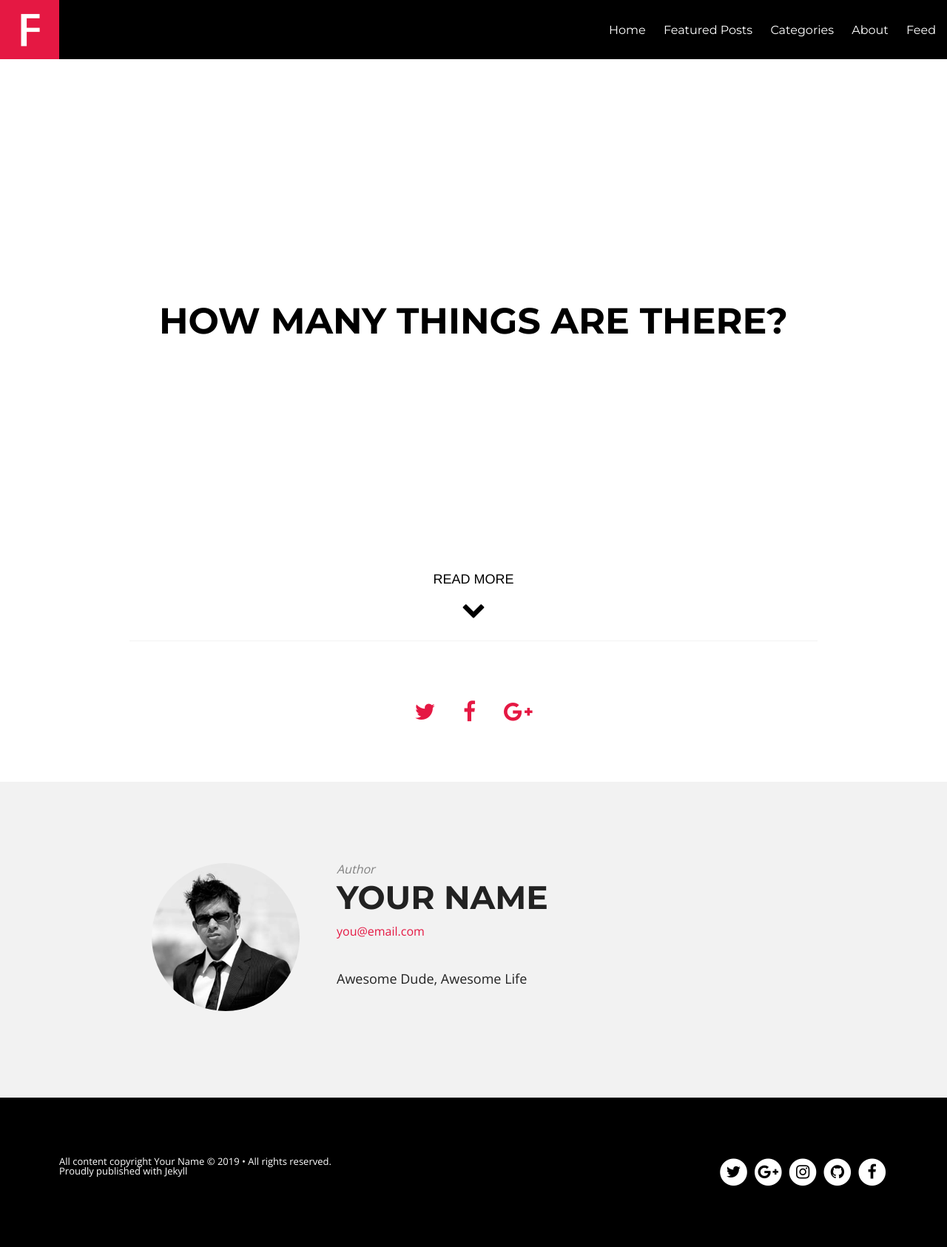
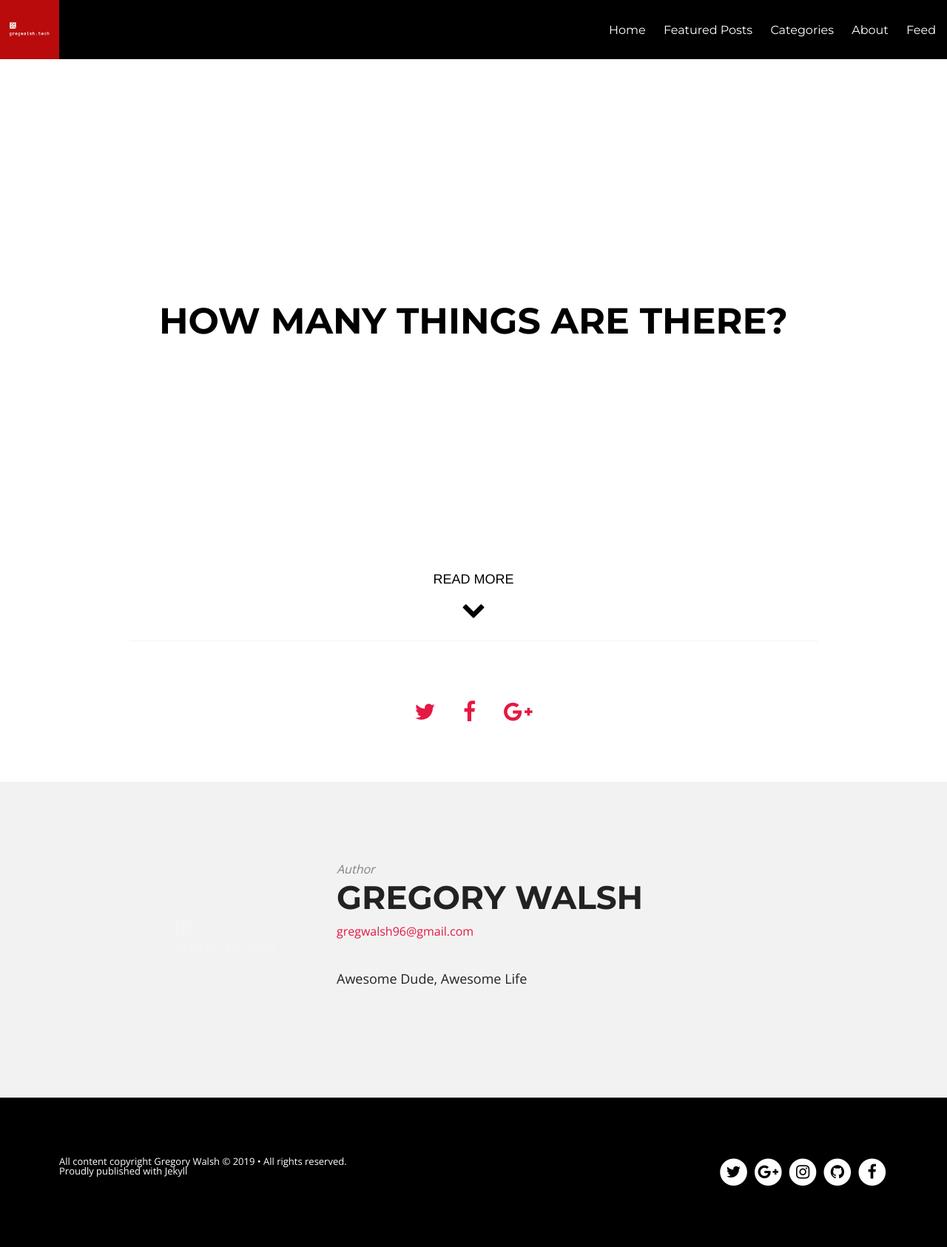
Before and after one commit to walshg3/walshg3.github.io, a Jekyll site: the page built from _posts/2014-05-15-how-many-things-are-there.md, in a window 1280 px wide. Shown: the whole page at 74% size. Built offline with Jekyll 4.4.1, drawn with Linux system fonts in a browser that asks for light colours; nearby versions of some CDN libraries.

Commit message:
Personalization

```diff
--- a/_config.yml
+++ b/_config.yml
@@ -1,7 +1,7 @@
-title:            Notepad
-description:      "Blogging is fun"
-logo:             logo3.png
-disqus_shortname: hmfaysal
+title:            Greg Walsh Blog and Online Resume
+description:      "Initial Homepage of website."
+logo:             logo.png
+disqus_shortname: walshg3
 share:            true
 # Change url to your domain. Leave localhost server or blank when working locally.
 # or use the hint from http://jekyllrb.com/docs/github-pages/ to keep this the same
@@ -10,18 +10,19 @@ share:            true
 
 # Owner/author information
 owner:
-  name:           Your Name
-  avatar:         hmfaysal.jpg
-  email:          you@email.com
+  name:           Gregory Walsh
+  avatar:         logo_transparent.png
+  email:          gregwalsh96@gmail.com
   # Use the coder's toolbox at http://coderstoolbox.net/string/#!encoding=xml&action=encode&charset=us_ascii to encode your description into XML string
   description:    Awesome Dude, Awesome Life
   # Social networking links used in footer. Update and remove as you like.
-  twitter:        hmfaysal
-  facebook:       hmfaysal
-  github:         hmfaysal
-  instagram:      hmfaysal
+  twitter:        https://twitter.com/GregWalsh96
+  facebook:       https://www.facebook.com/gregory.j.walsh.1
+  github:         https://github.com/walshg3
+  instagram:      gregwalsh96
+  linkedin:       https://www.linkedin.com/in/gregwalsh96
   # For Google Authorship https://plus.google.com/authorship
-  google_plus:    https://plus.google.com/u/0/102602916593522619858
+  google_plus:    none
 
 # Analytics and webmaster tools stuff goes here
 google_analytics:
@@ -70,8 +71,8 @@ kramdown:
 
 prose:
   rooturl: '_posts'
-  siteurl: 'http://hmfaysal.github.io/'
-  relativeLinks: 'http://hmfaysal.github.io/links.jsonp'
+  siteurl: 'http://walshg3.github.io/'
+  relativeLinks: 'http://walshg3.github.io/links.jsonp'
   media: 'images'
   metadata:
     _posts:
```
Also changed, not shown: _layouts/home.html (+9 -9 lines), _layouts/page.html (+9 -9 lines), _layouts/post.html (+9 -9 lines), images/logo.png (added), images/logo_transparent.png (added).
